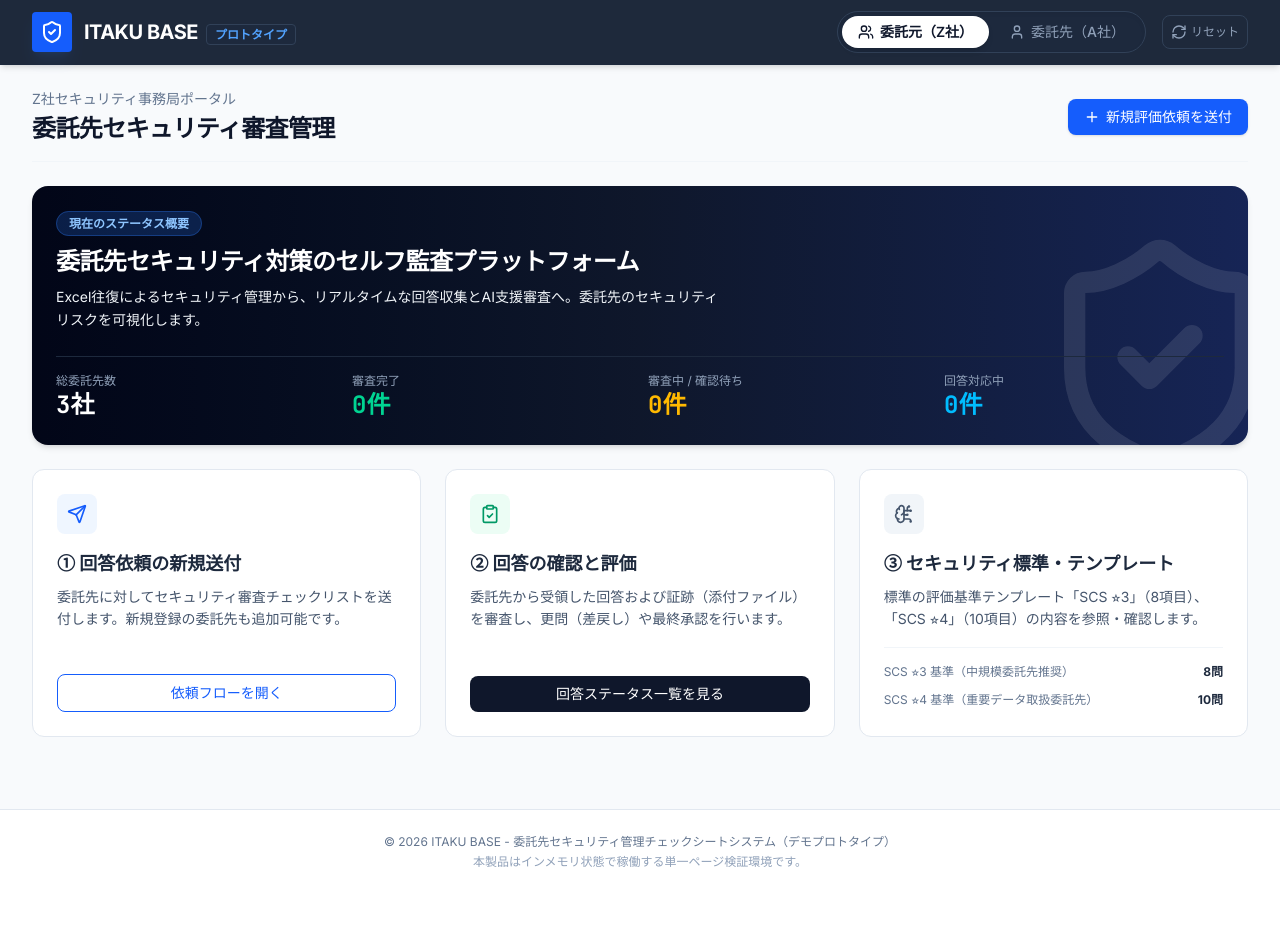
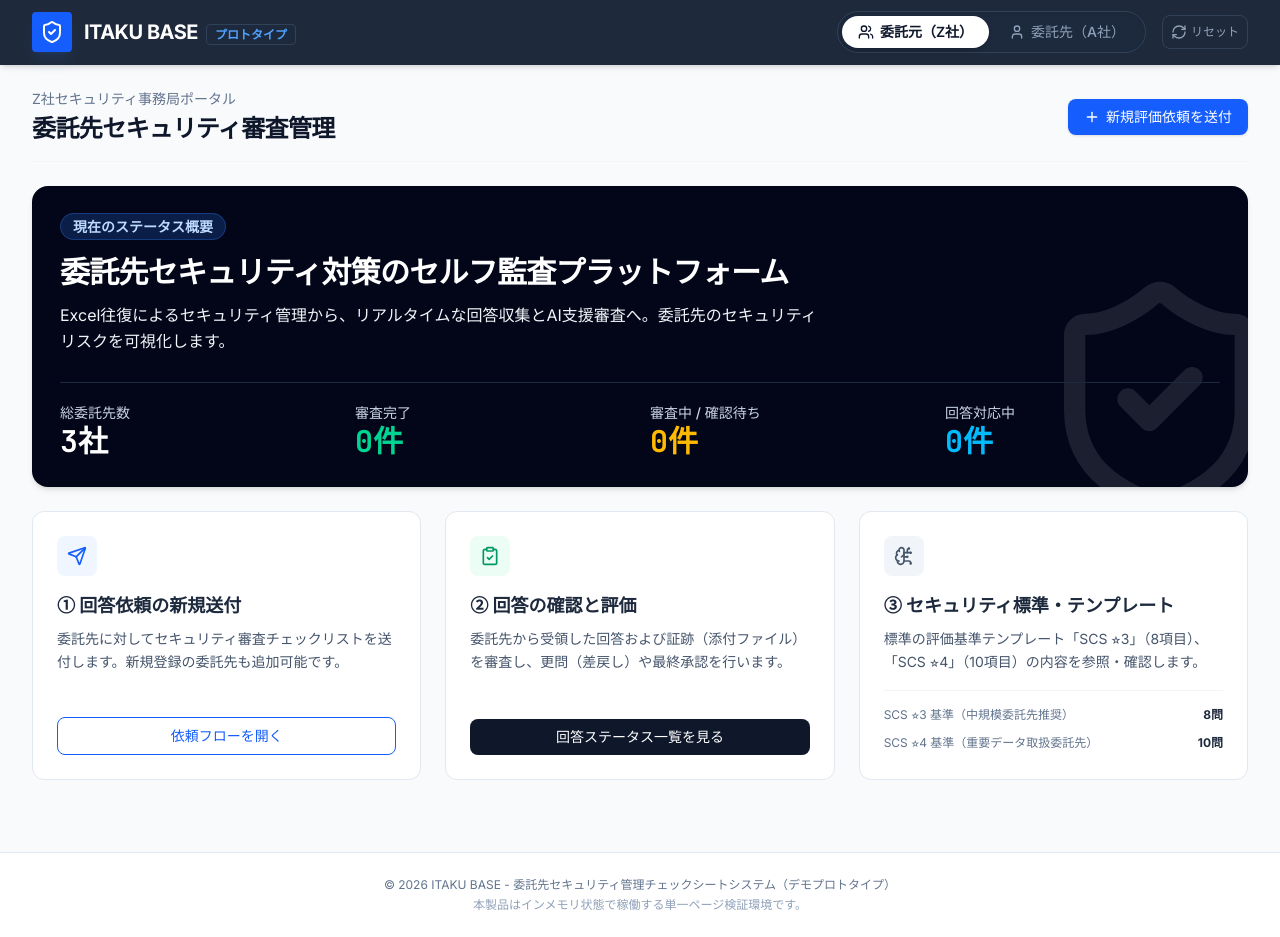
Before and after one commit to a24z7km/itakubase, a React (Vite) app: page / in a window 1280 px wide. Before the commit the page ends 894 px from the top, so only its background shows below. Built offline with nearby package versions, Linux system fonts and the light colour scheme.

Commit message:
Simplify dashboard summary styling

```diff
--- a/src/components/ClientPortal.tsx
+++ b/src/components/ClientPortal.tsx
@@ -186,40 +186,40 @@ export default function ClientPortal({
           className="grid grid-cols-1 md:grid-cols-3 gap-6"
         >
           {/* Dashboard Summary Widget */}
-          <div className="md:col-span-3 bg-gradient-to-r from-slate-950 via-slate-900 to-blue-950 text-white rounded-2xl p-6 shadow-md relative overflow-hidden">
+          <div className="md:col-span-3 bg-slate-950 text-white rounded-2xl p-7 shadow-md relative overflow-hidden">
             <div className="absolute right-0 bottom-0 opacity-10 translate-x-10 translate-y-10">
               <ShieldCheck className="w-64 h-64 text-white" />
             </div>
             <div className="relative z-10">
-              <span className="bg-blue-500/20 text-blue-300 font-semibold text-xs px-3 py-1 rounded-full border border-blue-500/30">
+              <span className="bg-blue-500/20 text-blue-200 font-semibold text-sm px-3 py-1 rounded-full border border-blue-500/30">
                 現在のステータス概要
               </span>
-              <h2 className="text-xl md:text-2xl font-bold mt-3 mb-2 font-sans tracking-tight text-white">
+              <h2 className="text-2xl md:text-3xl font-bold mt-4 mb-3 font-sans tracking-tight text-white">
                 委託先セキュリティ対策のセルフ監査プラットフォーム
               </h2>
-              <p className="text-slate-100 text-sm max-w-2xl mb-4 leading-relaxed">
+              <p className="text-slate-100 text-base max-w-3xl mb-5 leading-relaxed">
                 Excel往復によるセキュリティ管理から、リアルタイムな回答収集とAI支援審査へ。委託先のセキュリティリスクを可視化します。
               </p>
-              <div className="grid grid-cols-2 sm:grid-cols-4 gap-4 mt-6 pt-4 border-t border-slate-800">
+              <div className="grid grid-cols-2 sm:grid-cols-4 gap-5 mt-7 pt-5 border-t border-slate-800">
                 <div>
-                  <div className="text-slate-400 text-xs">総委託先数</div>
-                  <div className="text-2xl font-bold font-mono">{vendors.length}社</div>
+                  <div className="text-slate-300 text-sm font-medium">総委託先数</div>
+                  <div className="text-3xl font-bold font-mono">{vendors.length}社</div>
                 </div>
                 <div>
-                  <div className="text-slate-400 text-xs">審査完了</div>
-                  <div className="text-2xl font-bold font-mono text-emerald-400">
+                  <div className="text-slate-300 text-sm font-medium">審査完了</div>
+                  <div className="text-3xl font-bold font-mono text-emerald-400">
                     {assessments.filter(a => a.status === '完了').length}件
                   </div>
                 </div>
                 <div>
-                  <div className="text-slate-400 text-xs">審査中 / 確認待ち</div>
-                  <div className="text-2xl font-bold font-mono text-amber-400">
+                  <div className="text-slate-300 text-sm font-medium">審査中 / 確認待ち</div>
+                  <div className="text-3xl font-bold font-mono text-amber-400">
                     {assessments.filter(a => ['確認中', '評価中'].includes(a.status)).length}件
                   </div>
                 </div>
                 <div>
-                  <div className="text-slate-400 text-xs">回答対応中</div>
-                  <div className="text-2xl font-bold font-mono text-sky-400">
+                  <div className="text-slate-300 text-sm font-medium">回答対応中</div>
+                  <div className="text-3xl font-bold font-mono text-sky-400">
                     {assessments.filter(a => a.status === '回答中').length}件
                   </div>
                 </div>
```
